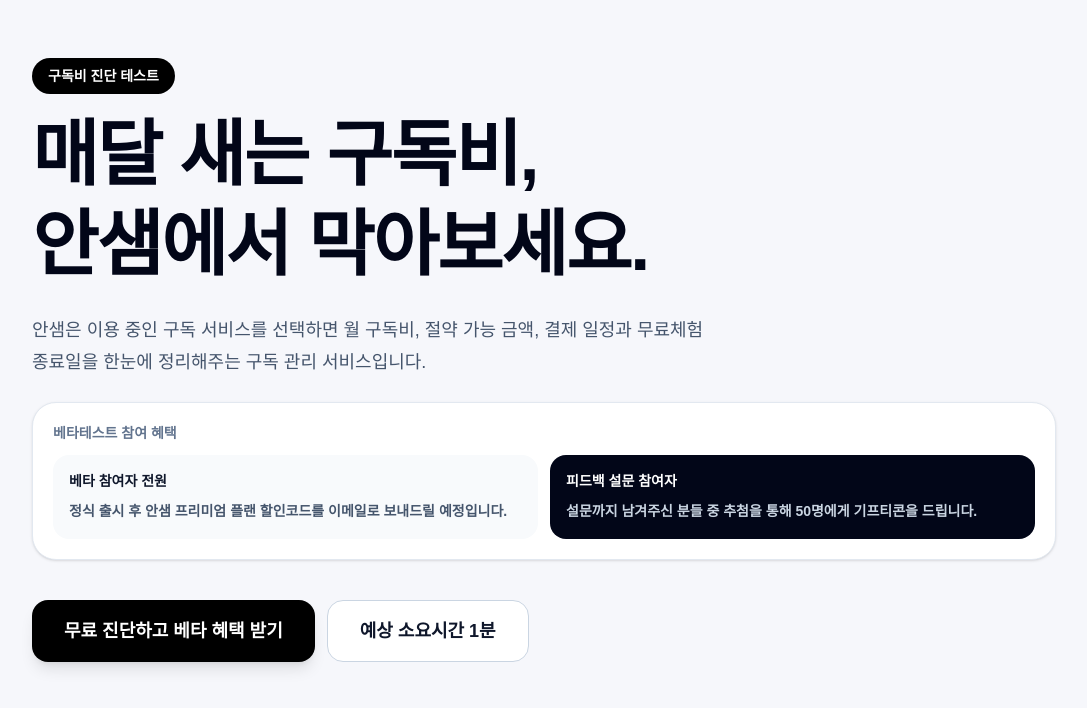
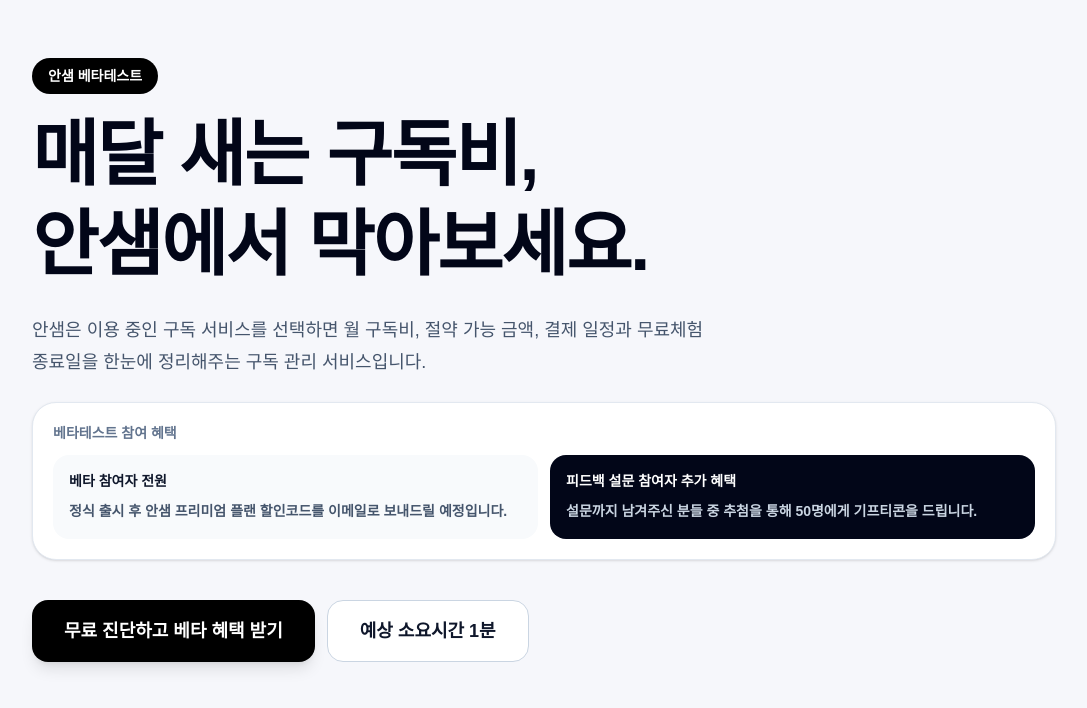
Before and after one commit to jinhyeockpark/ansaem, a Next.js app: page / in a window 1280 px wide. Shown: the top 708 px of the page, without its empty margins (96-1183 px from the left). Built offline with nearby package versions, Linux system fonts and the light colour scheme.

Commit message:
Show beta benefits on landing

```diff
--- a/app/page.tsx
+++ b/app/page.tsx
@@ -525,7 +525,7 @@
       <main className="min-h-screen bg-[#f6f7fb] px-5 py-10 text-slate-950">
         <section className="mx-auto flex min-h-[80vh] max-w-5xl flex-col justify-center">
           <p className="mb-4 inline-flex w-fit rounded-full bg-black px-4 py-2 text-sm font-semibold text-white">
-            구독비 진단 테스트
+            안샘 베타테스트
           </p>
           <h1 className="max-w-3xl text-5xl font-black leading-tight tracking-tight md:text-7xl">
   매달 새는 구독비,
@@ -551,7 +551,7 @@
 
     <div className="rounded-2xl bg-slate-950 p-4 text-white">
       <p className="text-sm font-black text-white">
-        피드백 설문 참여자
+        피드백 설문 참여자 추가 혜택
       </p>
       <p className="mt-2 break-keep text-sm font-bold leading-6 text-slate-300">
         설문까지 남겨주신 분들 중 추첨을 통해 50명에게 기프티콘을 드립니다.
```
